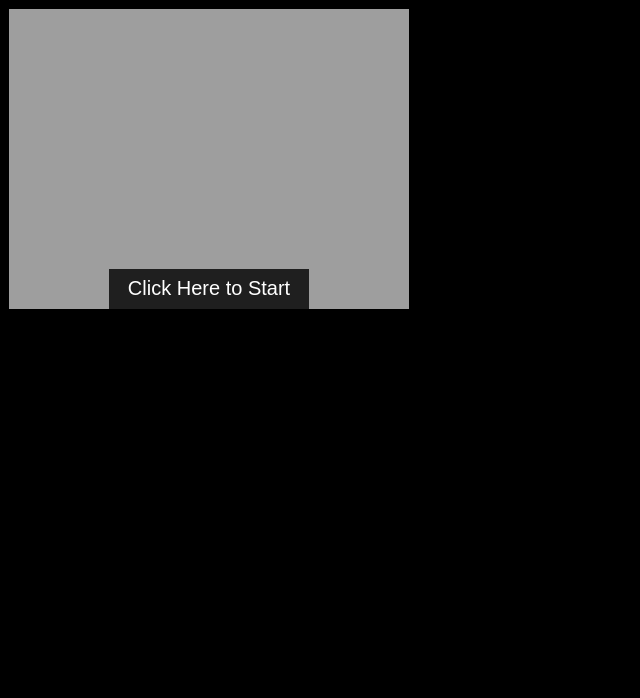
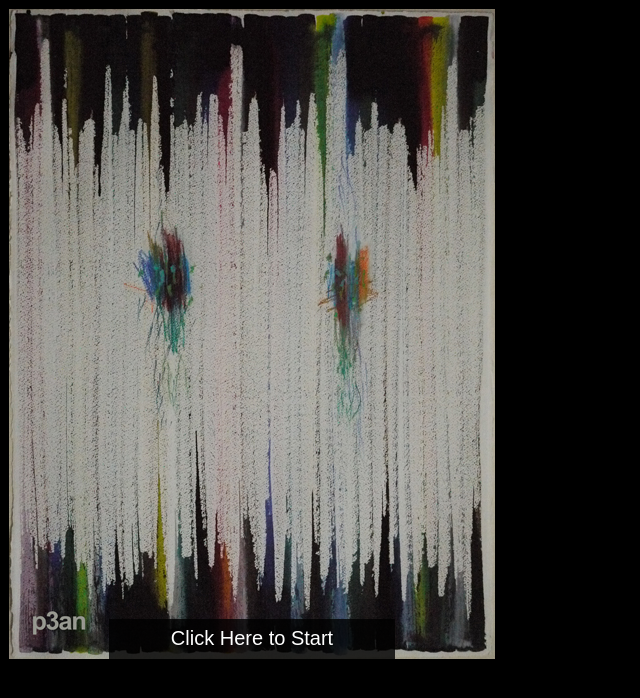
Before and after one commit to p3an/two-tales, a plain HTML site: page index.html in a window 1280 px wide. Shown: the whole page, without its empty margins (0-640 px from the left). Drawn offline with Linux system fonts and the light colour scheme.

Commit message:
adding updateded image

```diff
--- a/index.html
+++ b/index.html
@@ -75,7 +75,7 @@
         var mouse;
 
         var imgTitle = "Two Tales";
-        var imgSrc = "./img/twotales.jpg";
+        var imgSrc = "./img/two-tales.jpg";
         var artist = "Claire Zakiewicz";
         var artistDescription = "London & New York";
         var displayUrl = "www.clairezakiewicz.com/";
```
Also changed, not shown: img/two-tales.jpg (added).
